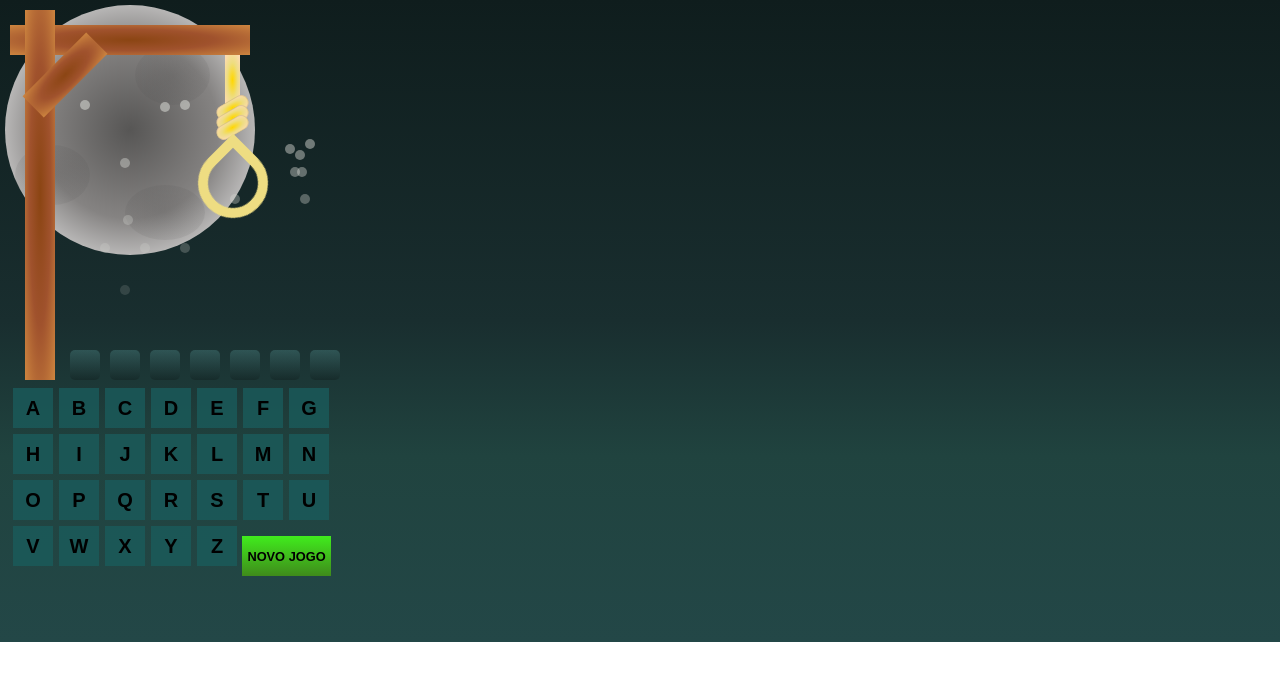
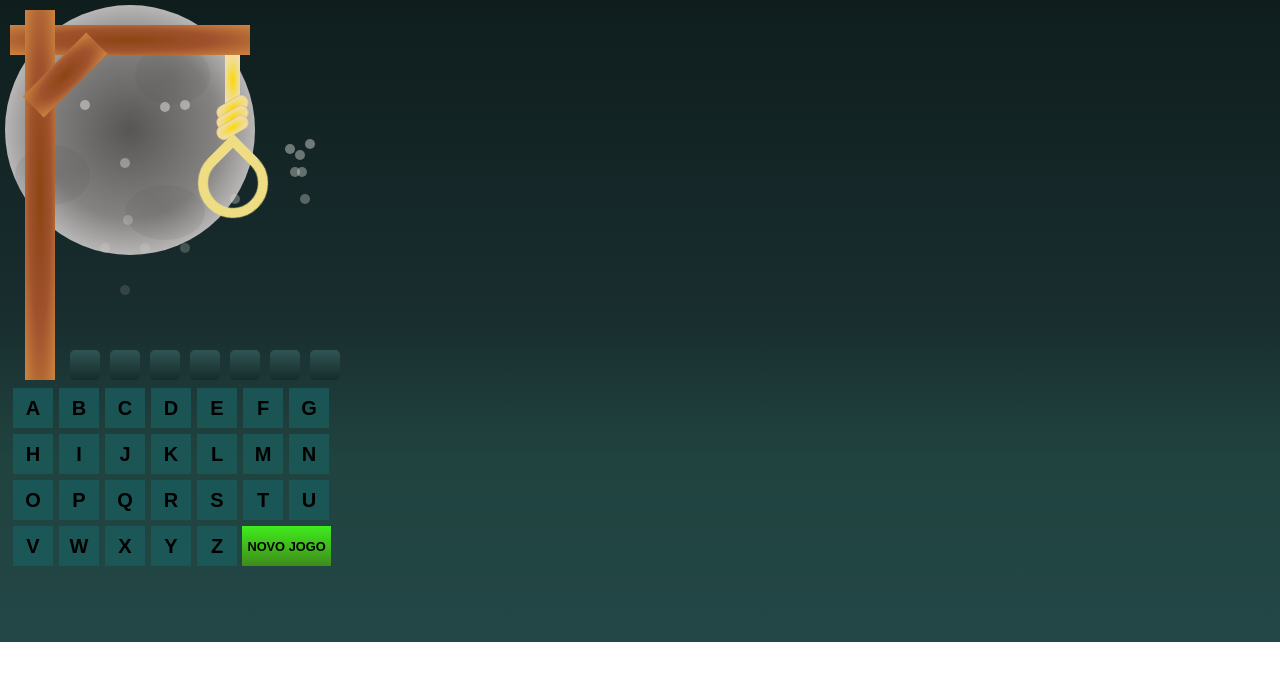
Before and after one commit to mchjohn/jogo-da-forca, a plain HTML site: page index.html in a window 1280 px wide. Drawn offline with Linux system fonts and the light colour scheme.

Commit message:
ajustado o tamanho da página

```diff
--- a/style.css
+++ b/style.css
@@ -50,7 +50,7 @@
 }
 
 body {
-    width: 350px;
+    width: 100%;
     height: 580px;
 
     background: rgba(15,29,29,1);
@@ -356,7 +356,7 @@ body {
     position: absolute;
     background-image: linear-gradient(rgb(64, 236, 29), rgb(63, 139, 27));
     left: 242px;
-    top: 536px;
+    top: 526px;
     font-weight: 600;
     font-size: 0.8em;
     text-align: center;
```
